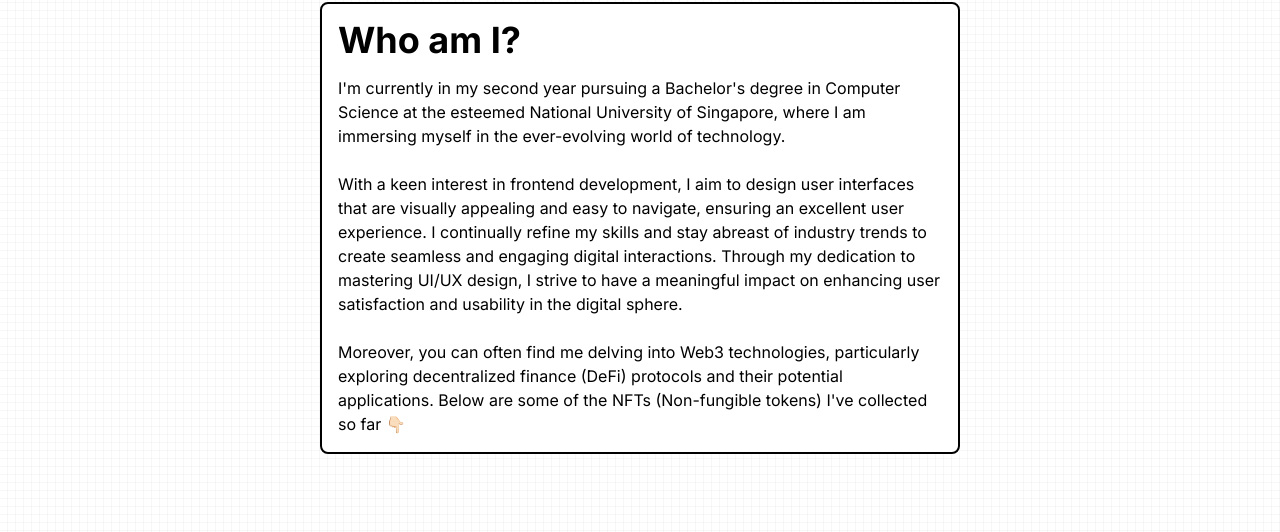
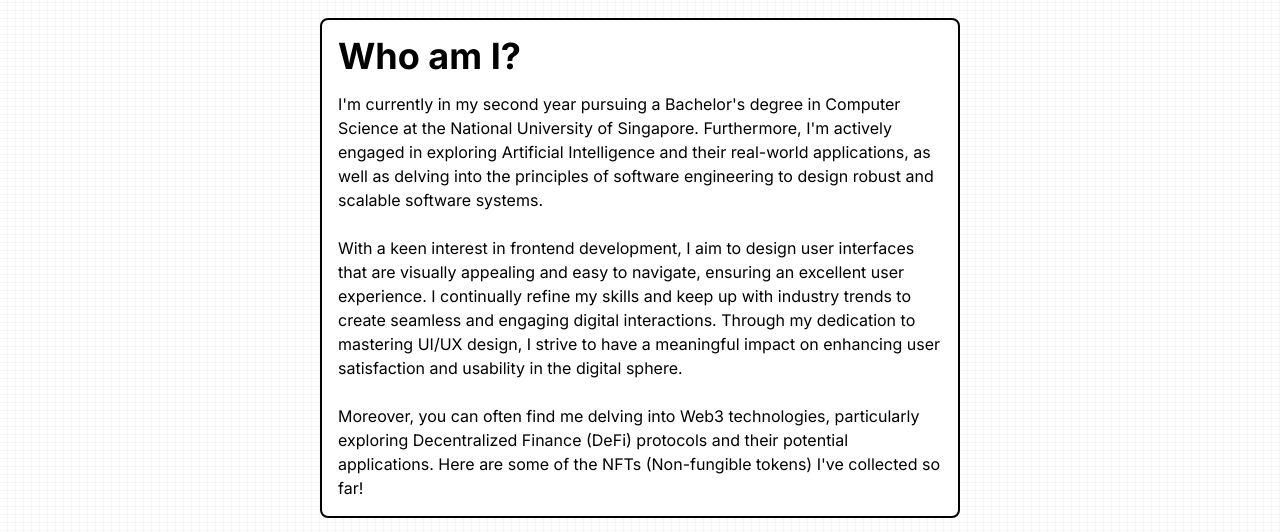
Before and after one commit to howen02/portfolio, a Next.js app: page / in a window 1280 px wide. Shown: the part 838-1370 px from the top of the page. Built offline with nearby package versions, Linux system fonts and the light colour scheme; grey boxes are pictures that could not be loaded.

Commit message:
Edit introduction

```diff
--- a/src/app/layout.tsx
+++ b/src/app/layout.tsx
@@ -6,8 +6,7 @@
 const inter = Inter({ subsets: ["latin"] });
 
 export const metadata: Metadata = {
-    title: "Create Next App",
-    description: "Generated by create next app",
+    title: "Howen",
 };
 
 export default function RootLayout({
--- a/src/components/ui/intro.tsx
+++ b/src/components/ui/intro.tsx
@@ -6,7 +6,7 @@
     const length = 400;
 
     return (
-        <div className="h-screen justify-center align-center pt-10">
+        <div className="h-screen justify-center align-center pt-14">
             <div className="flex justify-center">
                 <div className="rounded-lg bg-white p-4 border-black border-2 w-2/4">
                     <div className="mb-4">
@@ -14,16 +14,19 @@
                     </div>
                     <p>
                         I'm currently in my second year pursuing a Bachelor's
-                        degree in Computer Science at the esteemed National
-                        University of Singapore, where I am immersing myself in
-                        the ever-evolving world of technology.
+                        degree in Computer Science at the National University of
+                        Singapore. Furthermore, I'm actively engaged in
+                        exploring Artificial Intelligence and their real-world
+                        applications, as well as delving into the principles of
+                        software engineering to design robust and scalable
+                        software systems.
                         <br />
                         <br />
                         With a keen interest in frontend development, I aim to
                         design user interfaces that are visually appealing and
                         easy to navigate, ensuring an excellent user experience.
-                        I continually refine my skills and stay abreast of
-                        industry trends to create seamless and engaging digital
+                        I continually refine my skills and keep up with industry
+                        trends to create seamless and engaging digital
                         interactions. Through my dedication to mastering UI/UX
                         design, I strive to have a meaningful impact on
                         enhancing user satisfaction and usability in the digital
@@ -31,10 +34,10 @@
                         <br />
                         <br />
                         Moreover, you can often find me delving into Web3
-                        technologies, particularly exploring decentralized
-                        finance (DeFi) protocols and their potential
-                        applications. Below are some of the NFTs (Non-fungible
-                        tokens) I've collected so far 👇🏻
+                        technologies, particularly exploring Decentralized
+                        Finance (DeFi) protocols and their potential
+                        applications. Here are some of the NFTs (Non-fungible
+                        tokens) I've collected so far!
                     </p>
                 </div>
             </div>
```
